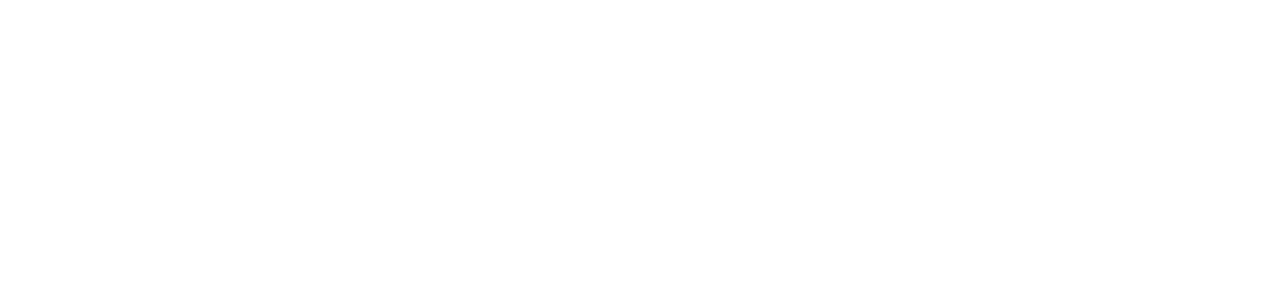
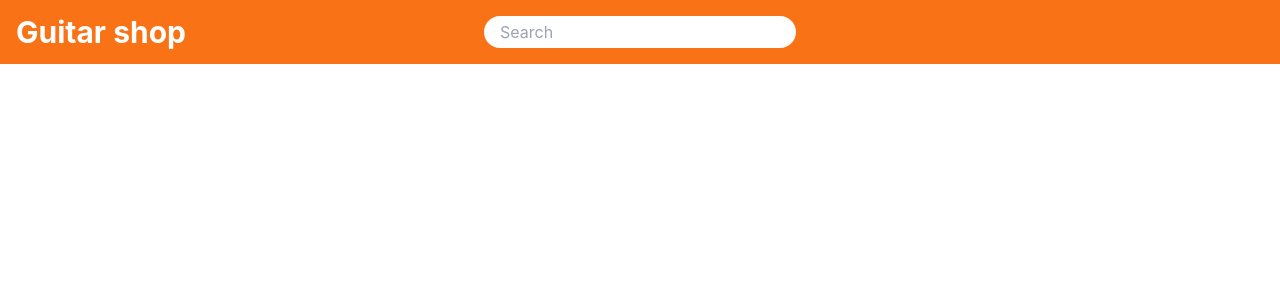
Before and after one commit to BartoszBrodowski/frontend-uni, a React (Create React App) app in the folder guitar-shop/: page / in a window 1280 px wide. Shown: the top 300 px of the page. Built offline with nearby package versions, Linux system fonts and the light colour scheme; the HTML template or start-up script is replaced by a standard one.

Commit message:
Add Navbar component

```diff
--- a/guitar-shop/src/App.js
+++ b/guitar-shop/src/App.js
@@ -1,7 +1,9 @@
+import Navbar from './components/Navbar';
+
 function App() {
 	return (
 		<div className='App'>
-			<></>
+			<Navbar />
 		</div>
 	);
 }
--- /dev/null
+++ b/guitar-shop/src/components/Navbar.js
@@ -0,0 +1,18 @@
+import React from 'react';
+
+const Navbar = () => {
+	return (
+		<nav className='flex items-center justify-center bg-orange-500 h-12 w-screen p-4 py-8'>
+			<div className='text-white absolute left-4 text-3xl font-bold hover:cursor-pointer'>
+				Guitar shop
+			</div>
+			<input
+				className='placeholder:text-grey-500 bg-white rounded-full h-8 w-1/4 pl-4 focus:outline-none'
+				type='text'
+				placeholder='Search'
+			/>
+		</nav>
+	);
+};
+
+export default Navbar;
```
